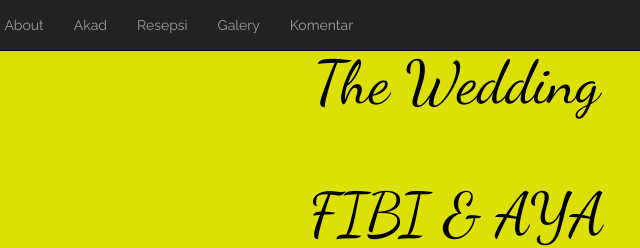
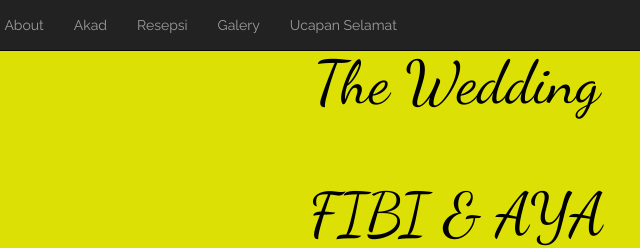
Before and after one commit to fibiep/undanganfibidanaya.github.io, a plain HTML site: page index.html in a window 1280 px wide. Shown: the top 248 px of the page, 183-823 px from the left. Drawn offline with nearby package versions, Linux system fonts and the light colour scheme.

Commit message:
Update index.html

```diff
--- a/index.html
+++ b/index.html
@@ -60,7 +60,7 @@
                     <li><a href="#Akad">Akad</a></li>
                     <li><a href="#Resepsi">Resepsi</a></li>
                     <li><a href="#Galery">Galery</a></li>
-                    <li><a href="https://www.facebook.com/100000259774678/videos/465634521863104/">Komentar</a></li>
+                    <li><a href="https://www.facebook.com/100000259774678/videos/465634521863104/">Ucapan Selamat</a></li>
                   </ul>
                 </nav>
               </div>
```
